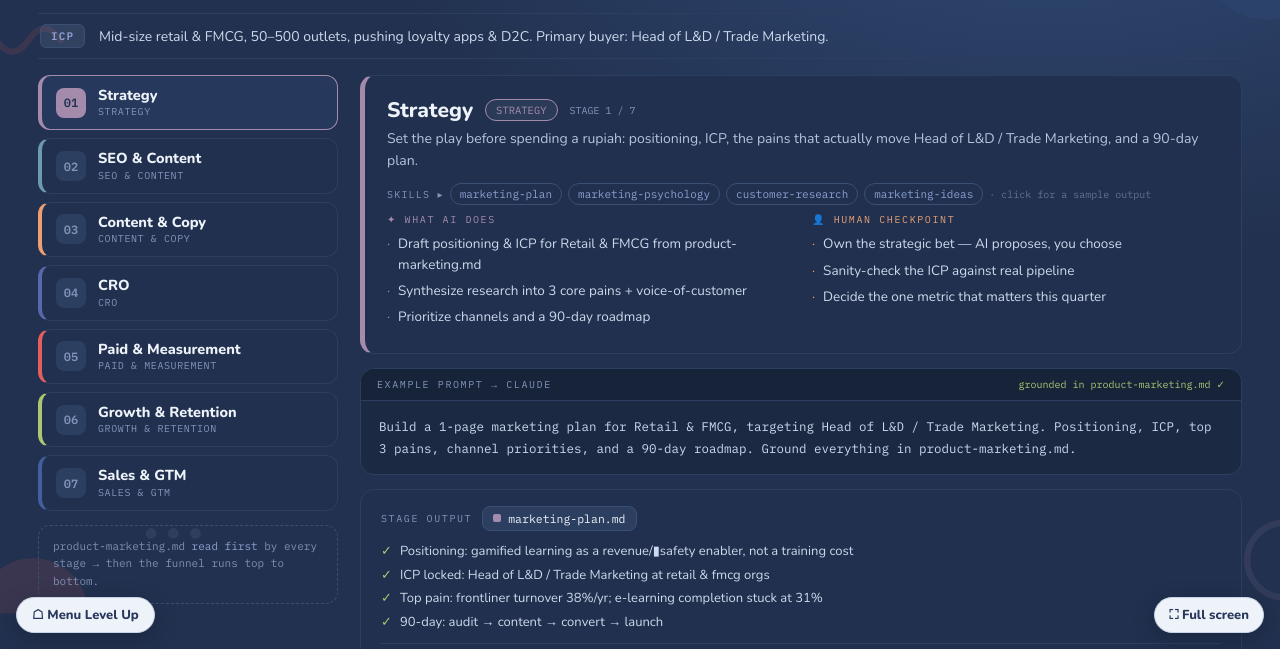
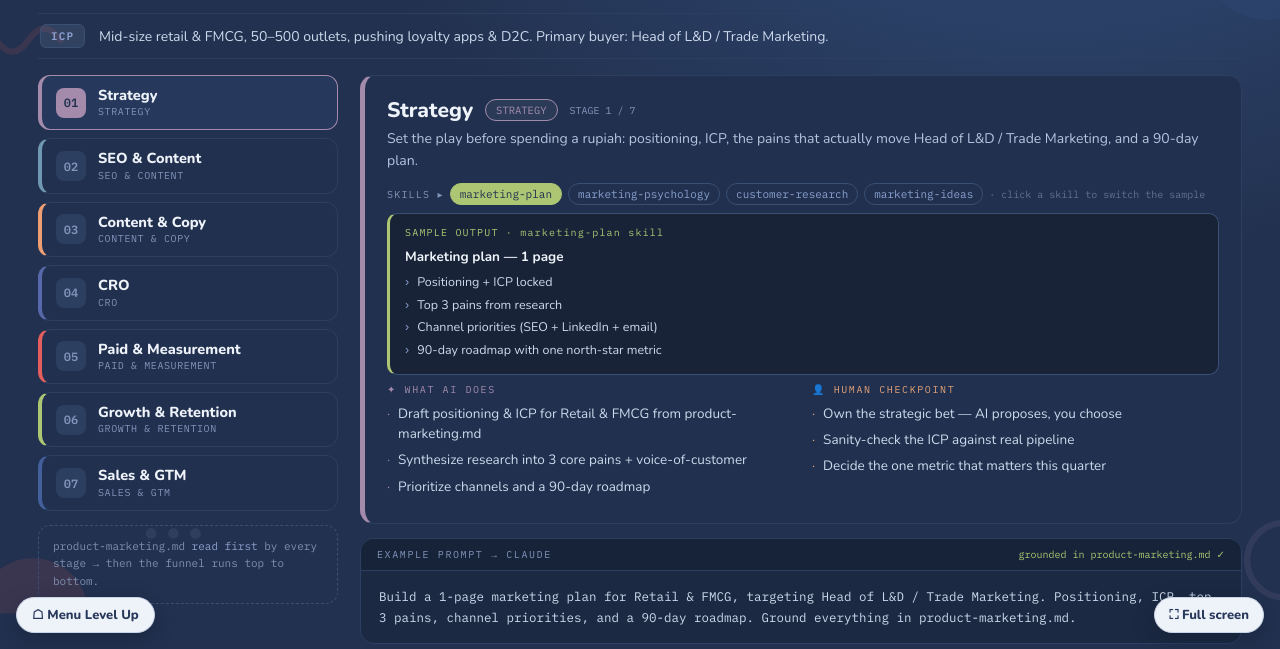
Before and after one commit to JUNGF1078/presentasimarkplus, a plain HTML site: page Marketing AI Use Cases.dc.html in a window 1280 px wide. Shown: the part 151-800 px from the top of the page. Drawn offline with nearby package versions, Linux system fonts and the light colour scheme.

Commit message:
Marketing funnel: auto-show a sample output on every stage

```diff
--- a/Marketing AI Use Cases.dc.html
+++ b/Marketing AI Use Cases.dc.html
@@ -98,7 +98,7 @@
           <sc-for list="{{ stSkills }}" as="sk" hint-placeholder-count="4">
             <button onClick="{{ sk.onClick }}" style="{{ sk.style }}" style-hover="border-color:#8ba0cf;">{{ sk.name }}</button>
           </sc-for>
-          <span class="mono" style="font-size:10px;color:#5f7391;">· click for a sample output</span>
+          <span class="mono" style="font-size:10px;color:#5f7391;">· click a skill to switch the sample</span>
         </div>
         <sc-if value="{{ hasSample }}" hint-placeholder-val="{{ true }}">
           <div style="border:1px solid #3a4f74;border-left:3px solid #acc673;border-radius:10px;background:#182338;padding:12px 15px;margin:0 0 6px;animation:fadeUp .25s ease both;">
@@ -309,12 +309,12 @@ class Component extends DCLogic {
       numStyle: 'font-family:IBM Plex Mono,monospace;font-size:12px;font-weight:700;width:30px;height:30px;border-radius:8px;display:flex;align-items:center;justify-content:center;flex:none;background:' + (i === idx ? s.color : '#2c3f61') + ';color:' + (i === idx ? '#22314f' : '#8194ba') + ';',
     }));
 
-    const openSkill = this.state.openSkill;
-    const inCur = st.skills.indexOf(openSkill) >= 0;
-    const smp = (openSkill && inCur) ? this.SAMPLES[openSkill] : null;
+    // always show a sample output — default to the stage's first skill
+    const openSkill = (this.state.openSkill && st.skills.indexOf(this.state.openSkill) >= 0) ? this.state.openSkill : st.skills[0];
+    const smp = this.SAMPLES[openSkill] || null;
     const stSkills = st.skills.map(name => ({
       name,
-      onClick: () => this.setState({ openSkill: this.state.openSkill === name ? null : name }),
+      onClick: () => this.setState({ openSkill: name }),
       style: 'font-family:IBM Plex Mono,monospace;font-size:11px;cursor:pointer;color:' + (openSkill === name ? '#22314f' : '#8ba0cf') + ';background:' + (openSkill === name ? '#acc673' : '#20304e') + ';border:1px solid ' + (openSkill === name ? '#acc673' : '#3a4f74') + ';border-radius:999px;padding:3px 9px;',
     }));
 
```
